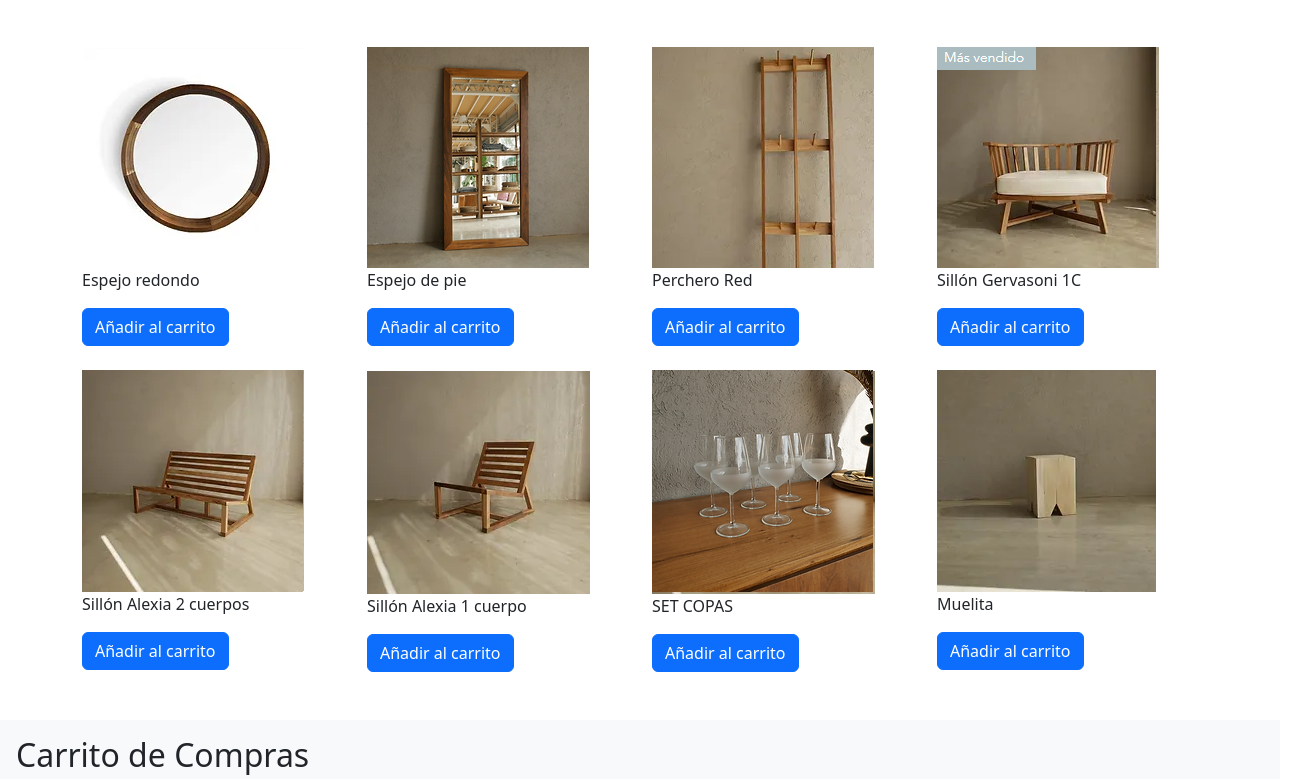
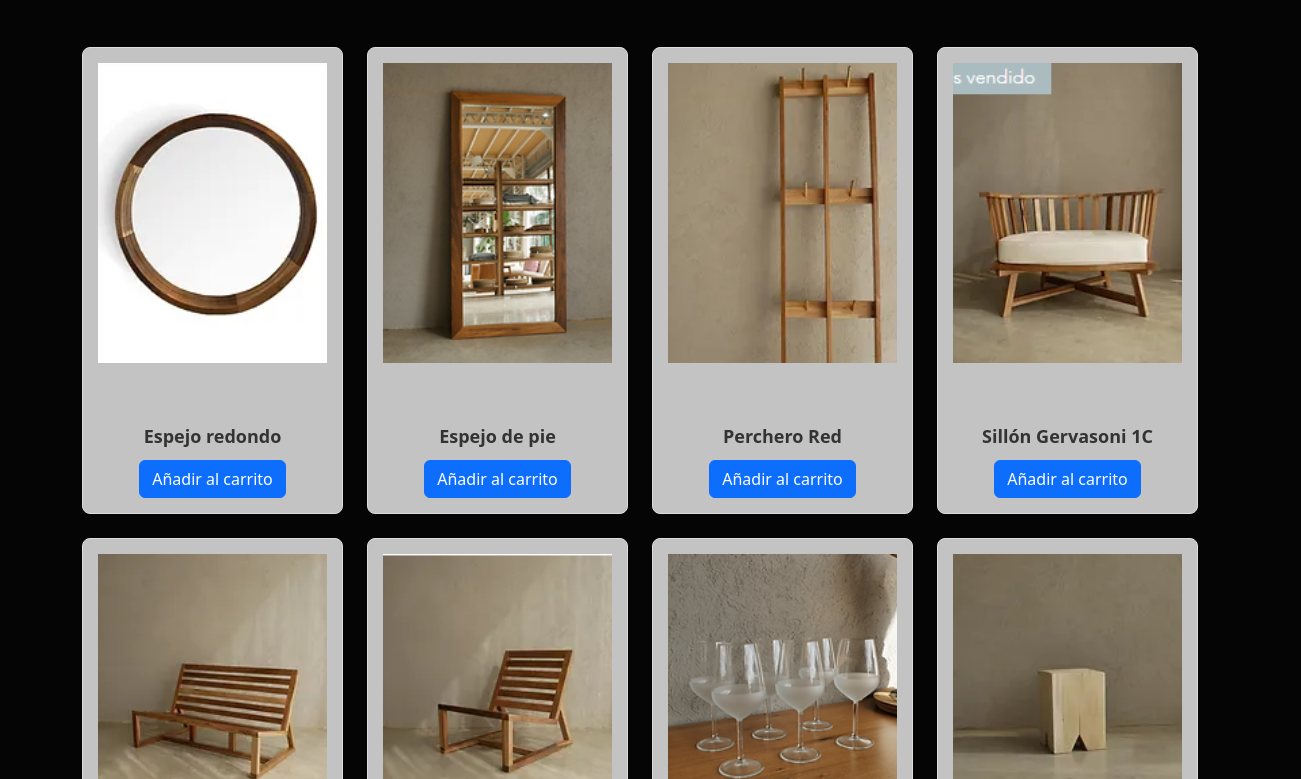
Before and after one commit to Axelsanz12/Carpinteria, a plain HTML site: page pages/tienda.html in a window 1280 px wide. Shown: the part 57-836 px from the top of the page, 1301 px wide, since content can reach past the window. Drawn offline with nearby package versions, Linux system fonts and the light colour scheme; the site is published under a folder, as on GitHub Pages, so addresses that start at the root find nothing.

Commit message:
Add files via upload

```diff
--- a/pages/tienda.html
+++ b/pages/tienda.html
@@ -5,7 +5,7 @@
     <meta name="viewport" content="width=device-width, initial-scale=1.0">
     <title>Tienda</title>
     <link href="https://cdn.jsdelivr.net/npm/bootstrap@5.3.3/dist/css/bootstrap.min.css" rel="stylesheet" integrity="sha384-QWTKZyjpPEjISv5WaRU9OFeRpok6YctnYmDr5pNlyT2bRjXh0JMhjY6hW+ALEwIH" crossorigin="anonymous">
-    <link rel="stylesheet" href="/css/style-model.css">
+    <link rel="stylesheet" href="../css/style-model.css">
 </head>
 <body>
 
```
